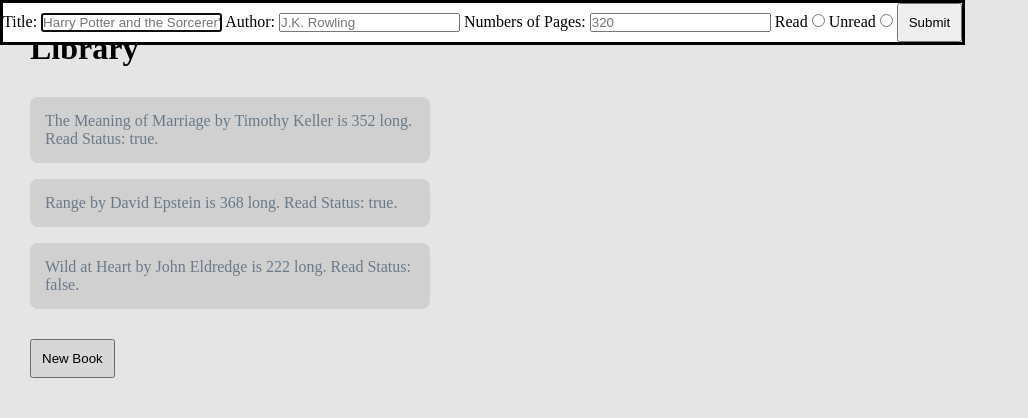
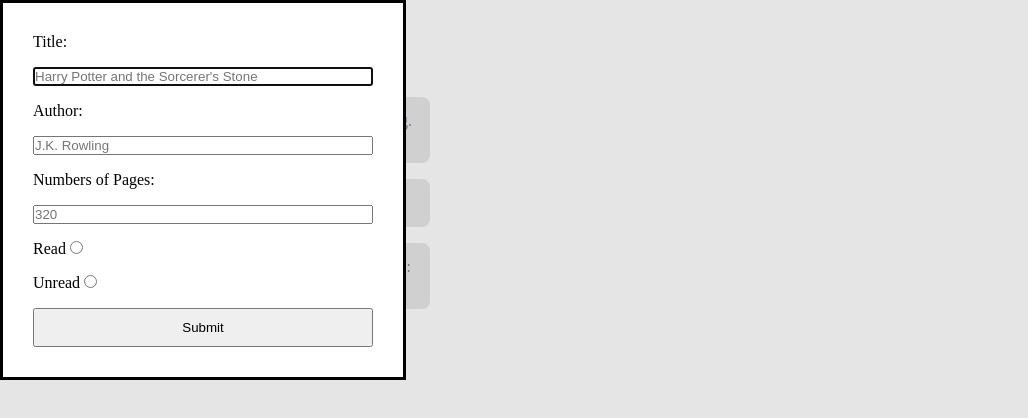
Before and after one commit to djcrago/library, a plain HTML site: page index.html in a window 1280 px wide. Both pictures are taken after a click on the button "New Book". Shown: the whole page, without its empty margins (0-1028 px from the left). Drawn offline with Linux system fonts and the light colour scheme.

Commit message:
Add basic styling to form so it is easier to test

```diff
--- a/index.html
+++ b/index.html
@@ -22,10 +22,14 @@
                 placeholder="J.K. Rowling">
             <label for="pages">Numbers of Pages:</label>
             <input type="number" id="pages" name="pages" placeholder="320">
-            <label for="read">Read</label>
-            <input type="radio" id="read" name="read" value="Read">
-            <label for="unread">Unread</label>
-            <input type="radio" name="read" id="unread" value="Unread">
+            <div>
+                <label for="read">Read</label>
+                <input type="radio" id="read" name="read" value="Read">
+            </div>
+            <div>
+                <label for="unread">Unread</label>
+                <input type="radio" name="read" id="unread" value="Unread">
+            </div>
             <button type="button" id="submit">Submit</button>
         </form>
     </dialog>
--- a/style.css
+++ b/style.css
@@ -12,7 +12,8 @@
     align-items: flex-start;
 }
 
-ul {
+ul,
+form {
     display: flex;
     flex-direction: column;
     flex-wrap: wrap;
@@ -31,3 +32,8 @@
 button {
     padding: 10px;
 }
+
+form {
+    padding: 30px;
+    width: 400px;
+}
```
